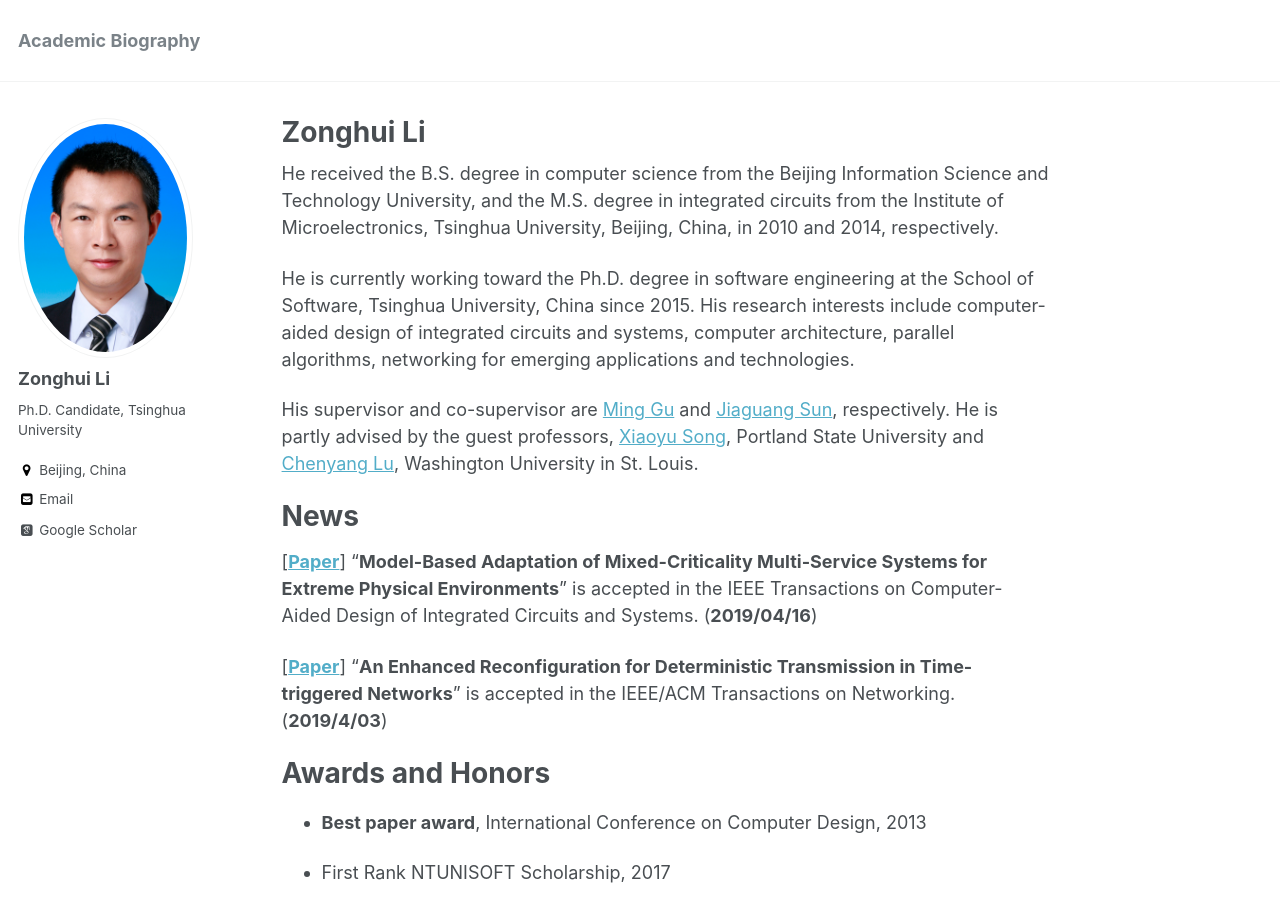
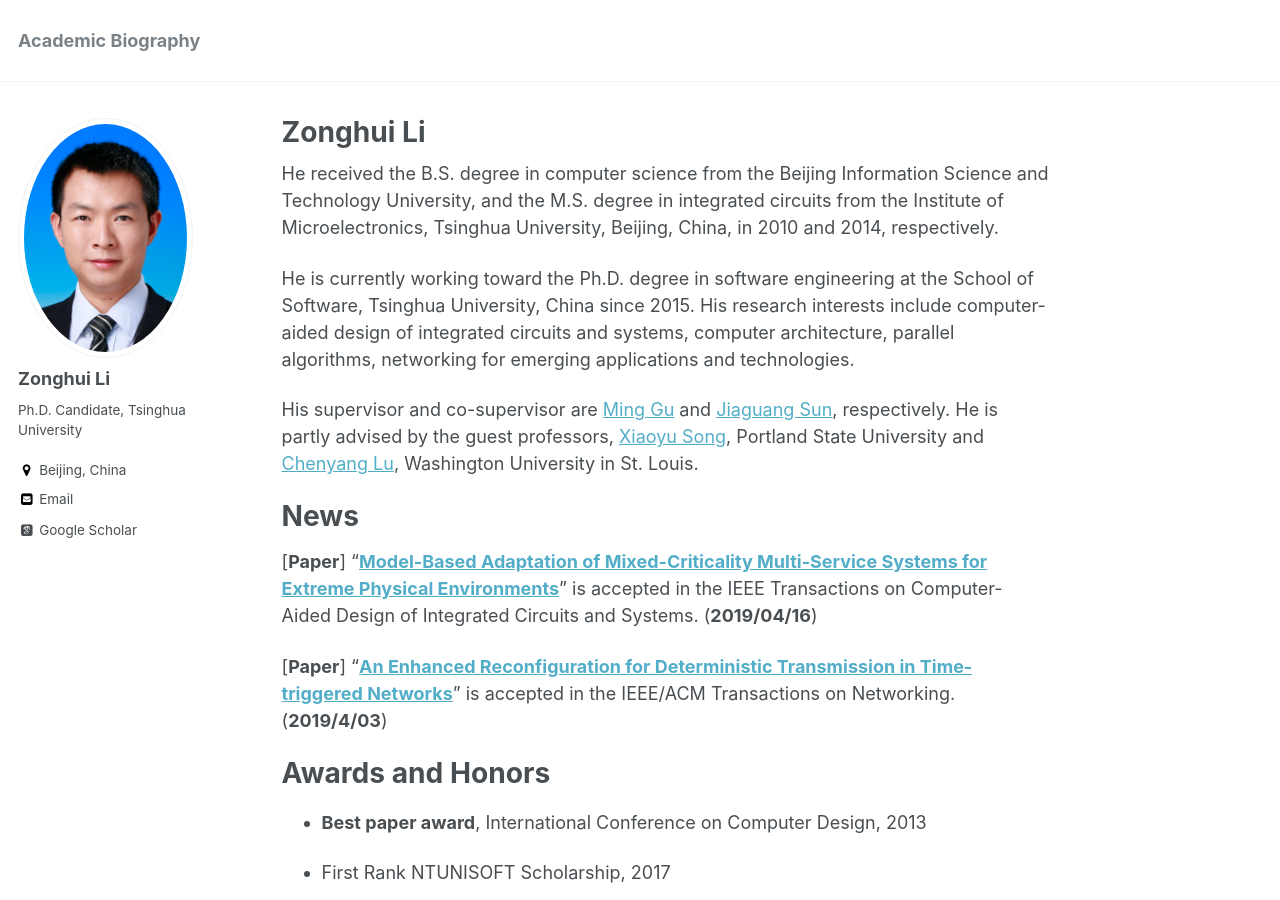
Before and after one commit to yingwangbjtu/lizonghui.github.io, a Jekyll site: the page built from _pages/about.md, in a window 1280 px wide and 900 px high. Built offline with Jekyll 4.4.1, drawn with Linux system fonts in a browser that asks for light colours; some web fonts are replaced.

```diff
--- a/_pages/about.md
+++ b/_pages/about.md
@@ -17,9 +17,9 @@ His supervisor and co-supervisor are [Ming Gu](http://www.thss.tsinghua.edu.cn/p
 
 News
 ======
-[[**Paper**](https://ieeexplore.ieee.org/document/8708223)] "**Model-Based Adaptation of Mixed-Criticality Multi-Service Systems for Extreme Physical Environments**" is accepted in the IEEE Transactions on Computer-Aided Design of Integrated Circuits and Systems. (**2019/04/16**)
+[**Paper**] "[**Model-Based Adaptation of Mixed-Criticality Multi-Service Systems for Extreme Physical Environments**](https://ieeexplore.ieee.org/document/8708223)" is accepted in the IEEE Transactions on Computer-Aided Design of Integrated Circuits and Systems. (**2019/04/16**)
 
-[[**Paper**](https://ieeexplore.ieee.org/abstract/document/8700610)] "**An Enhanced Reconfiguration for Deterministic Transmission in Time-triggered Networks**" is accepted in the IEEE/ACM Transactions on Networking. (**2019/4/03**)
+[**Paper**] "[**An Enhanced Reconfiguration for Deterministic Transmission in Time-triggered Networks**](https://ieeexplore.ieee.org/abstract/document/8700610)" is accepted in the IEEE/ACM Transactions on Networking. (**2019/4/03**)
 
 
 Awards and Honors
```
